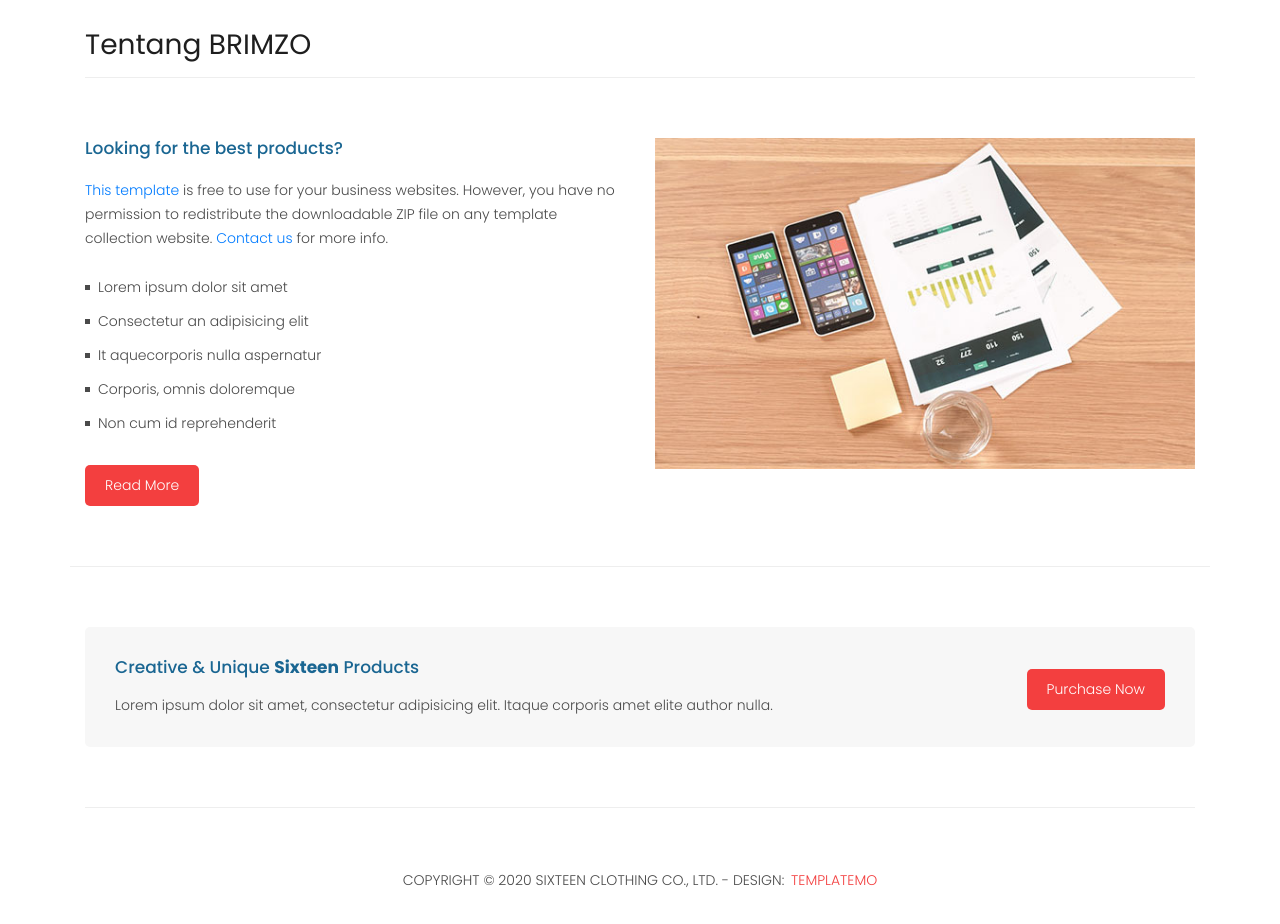
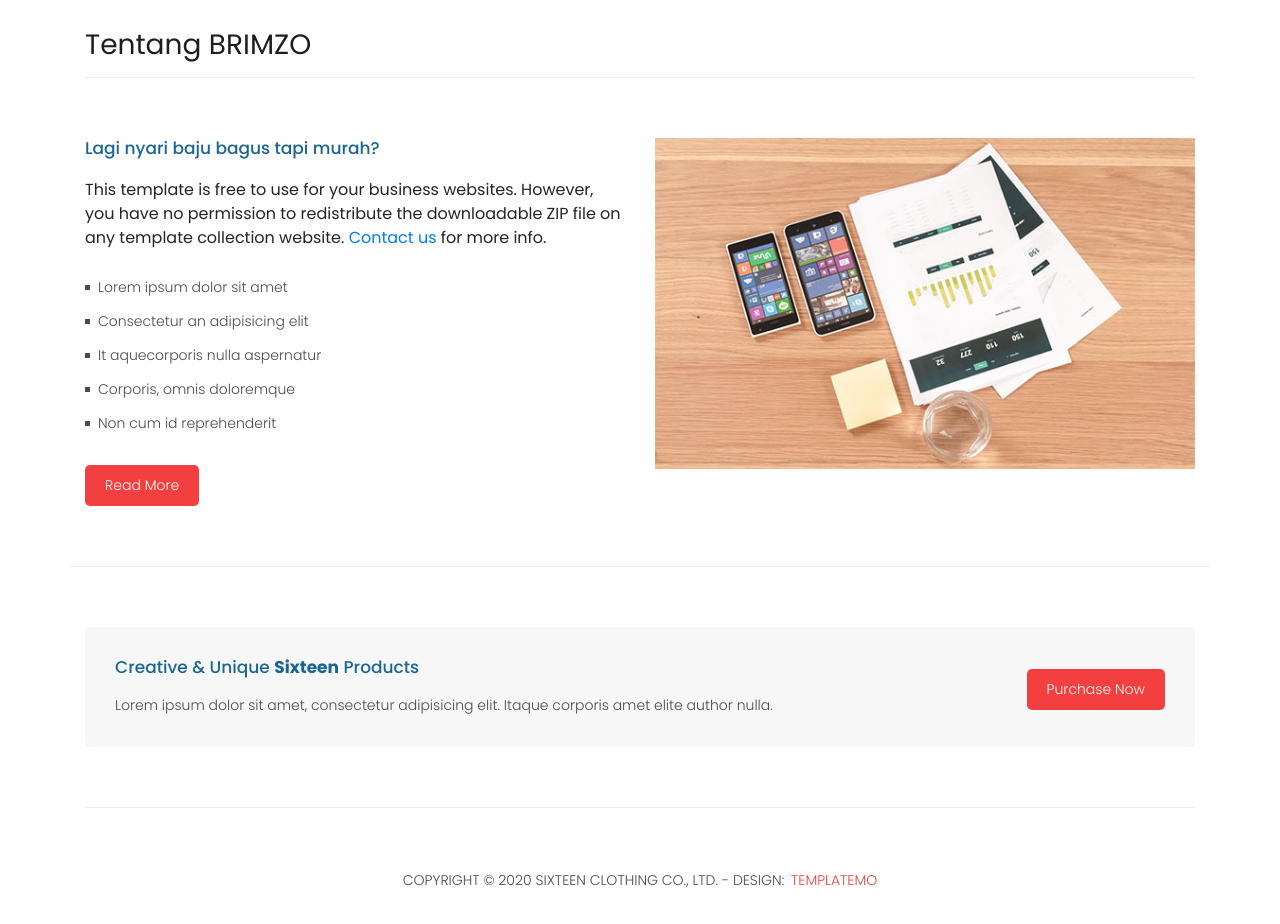
Before and after one commit to vaataaa22-dotcom/clothingshop, a plain HTML site: page index.html in a window 1280 px wide. Shown: the part 1680-2604 px from the top of the page. Drawn offline with Linux system fonts and the light colour scheme.

Commit message:
Update index.html

```diff
--- a/index.html
+++ b/index.html
@@ -227,8 +227,8 @@ https://templatemo.com/tm-546-sixteen-clothing
           </div>
           <div class="col-md-6">
             <div class="left-content">
-              <h4>Looking for the best products?</h4>
-              <p><a rel="nofollow" href="https://templatemo.com/tm-546-sixteen-clothing" target="_parent">This template</a> is free to use for your business websites. However, you have no permission to redistribute the downloadable ZIP file on any template collection website. <a rel="nofollow" href="https://templatemo.com/contact">Contact us</a> for more info.</p>
+              <h4>Lagi nyari baju bagus tapi murah?</h4>
+              This template is free to use for your business websites. However, you have no permission to redistribute the downloadable ZIP file on any template collection website. <a rel="nofollow" href="https://templatemo.com/contact">Contact us</a> for more info.</p>
               <ul class="featured-list">
                 <li><a href="#">Lorem ipsum dolor sit amet</a></li>
                 <li><a href="#">Consectetur an adipisicing elit</a></li>
```
